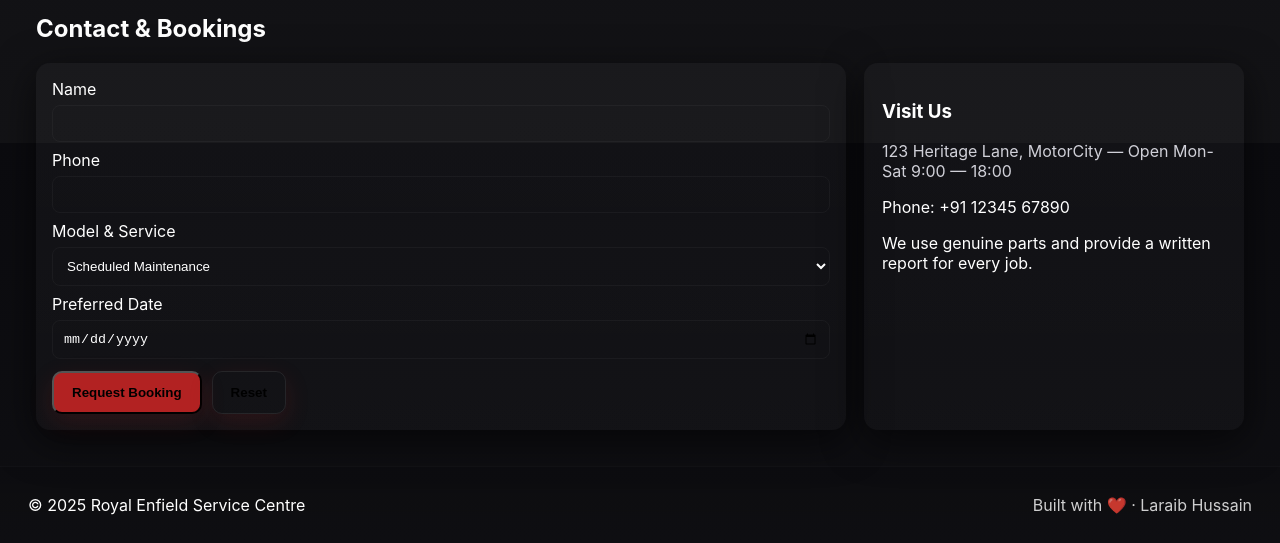
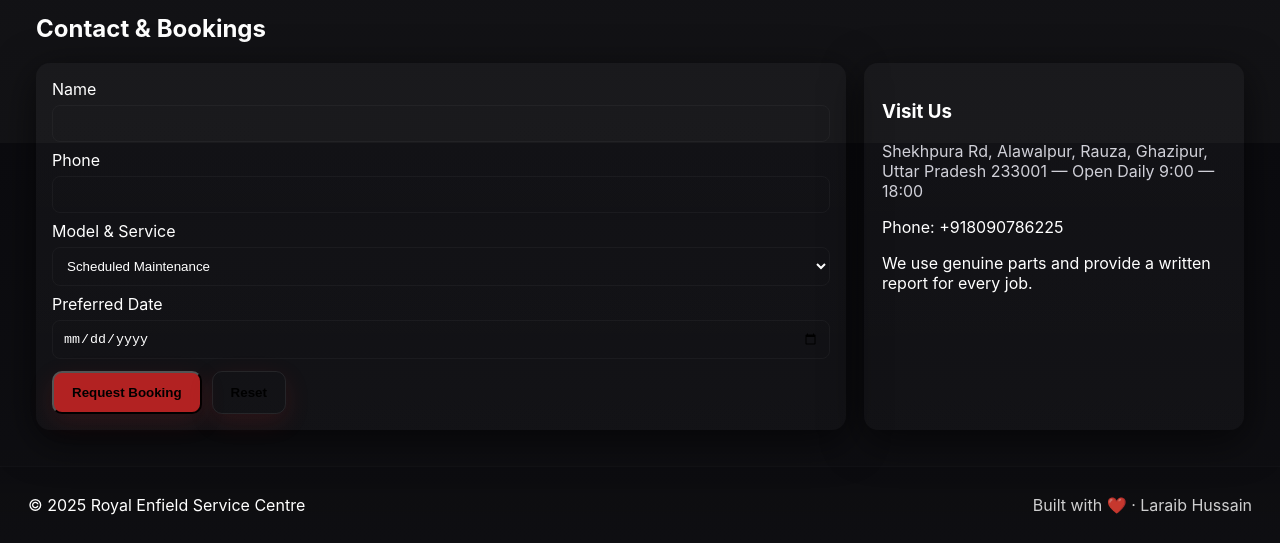
Before and after one commit to royalenfieldsolutions/royalenfieldsolutions, a plain HTML site: page index.html in a window 1280 px wide. Shown: the part 1457-2000 px from the top of the page. Drawn offline with Linux system fonts and the light colour scheme.

Commit message:
Update index.html

```diff
--- a/index.html
+++ b/index.html
@@ -215,8 +215,8 @@
 
         <aside class="card" style="padding:18px">
           <h3>Visit Us</h3>
-          <p style="color:#d0d0d8">123 Heritage Lane, MotorCity — Open Mon-Sat 9:00 — 18:00</p>
-          <p style="margin-top:12px">Phone: <a href="tel:+911234567890">+91 12345 67890</a></p>
+          <p style="color:#d0d0d8">Shekhpura Rd, Alawalpur, Rauza, Ghazipur, Uttar Pradesh 233001 — Open Daily 9:00 — 18:00</p>
+          <p style="margin-top:12px">Phone: <a href="tel:+918090786225">+918090786225</a></p>
           <p style="margin-top:12px">We use genuine parts and provide a written report for every job.</p>
         </aside>
       </div>
```
